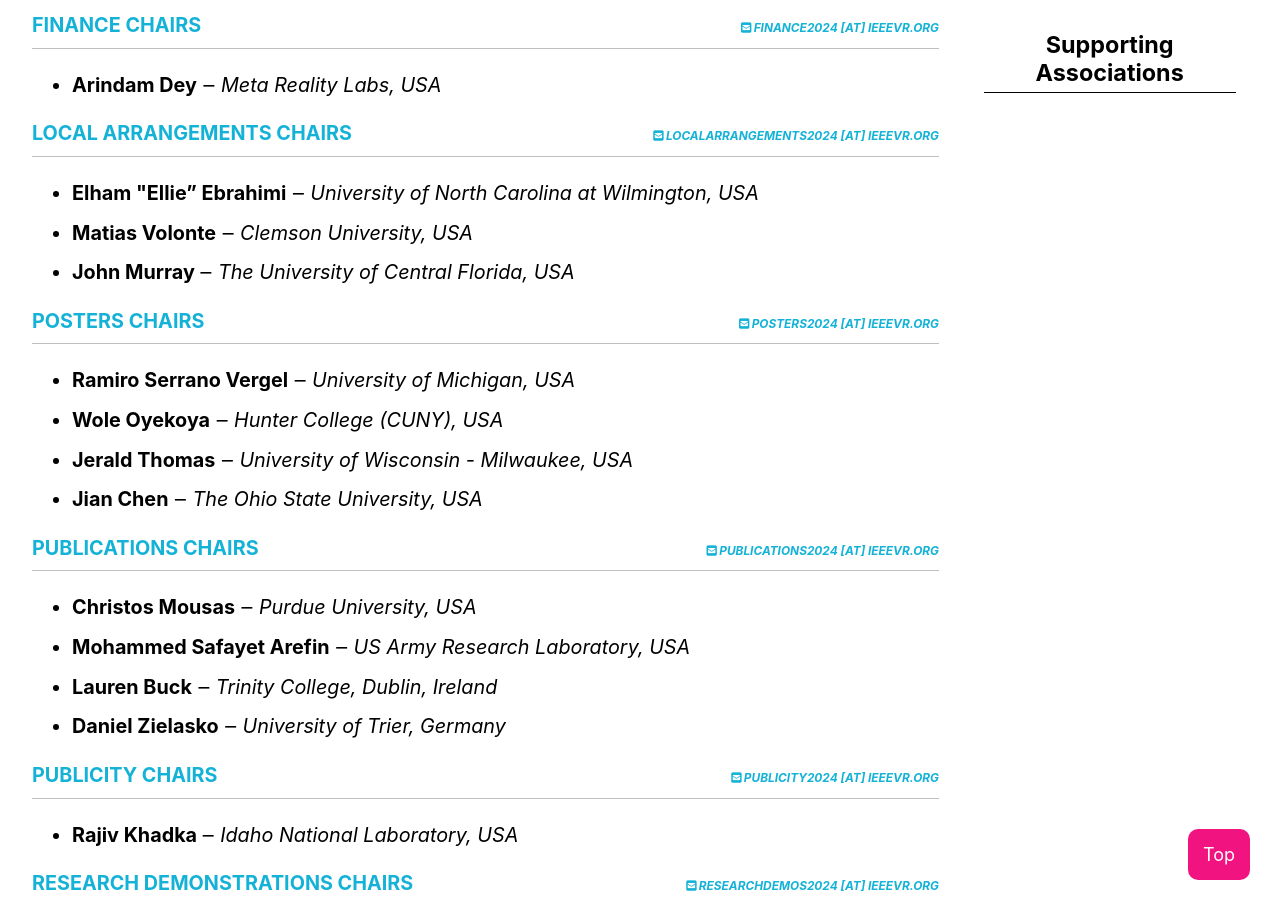
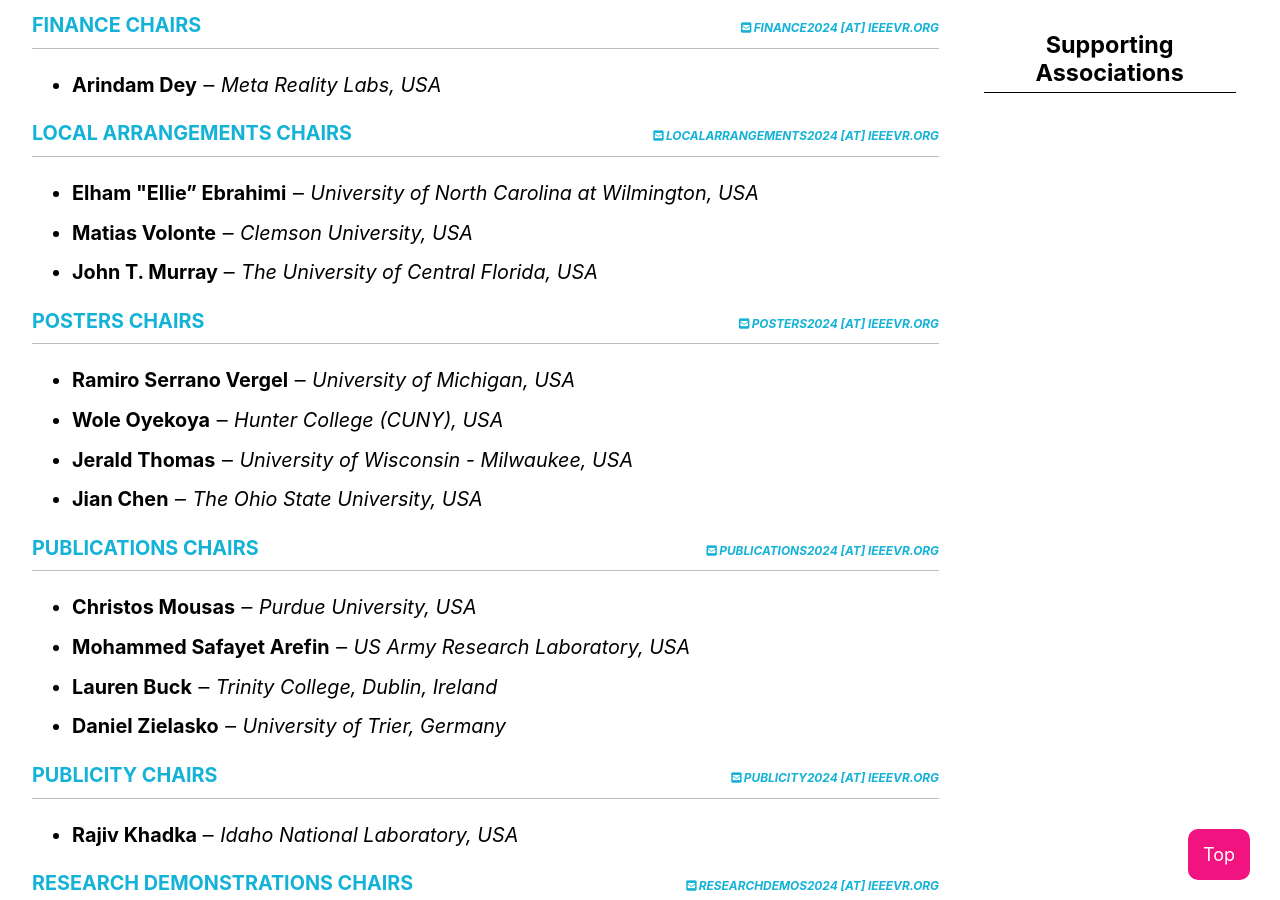
Before and after one commit to ieeevr/2024, a Jekyll site: the page built from committees/conference-committee/index.md, in a window 1280 px wide and 900 px high, scrolled down 1767 px. Built offline with Jekyll 4.4.1, drawn with Linux system fonts in a browser that asks for light colours; cached includes are drawn as plain includes; nearby versions of some CDN libraries.

Commit message:
commitee

```diff
--- a/committees/conference-committee/index.md
+++ b/committees/conference-committee/index.md
@@ -66,7 +66,7 @@
 	<ul>
 		<li><span class="bold">Elham "Ellie” Ebrahimi</span> &#x2012; <i>University of North Carolina at Wilmington, USA</i></li>
 		<li><span class="bold">Matias Volonte</span> &#x2012; <i>Clemson University, USA</i></li>
-		<li><span class="bold">John Murray </span> &#x2012; <i>The University of Central Florida, USA</i></li>
+		<li><span class="bold">John T. Murray </span> &#x2012; <i>The University of Central Florida, USA</i></li>
 	</ul>
 </div>
 <div>
```
